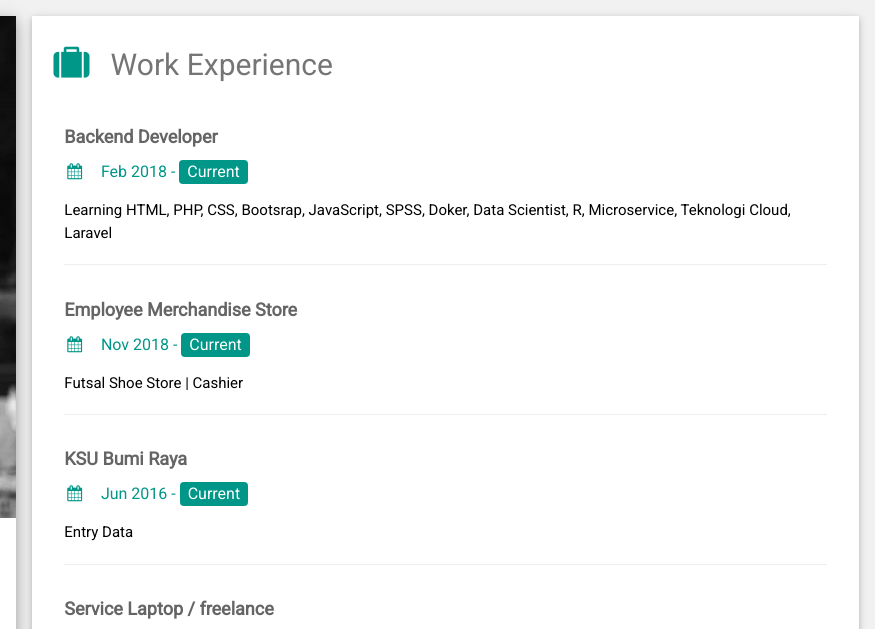
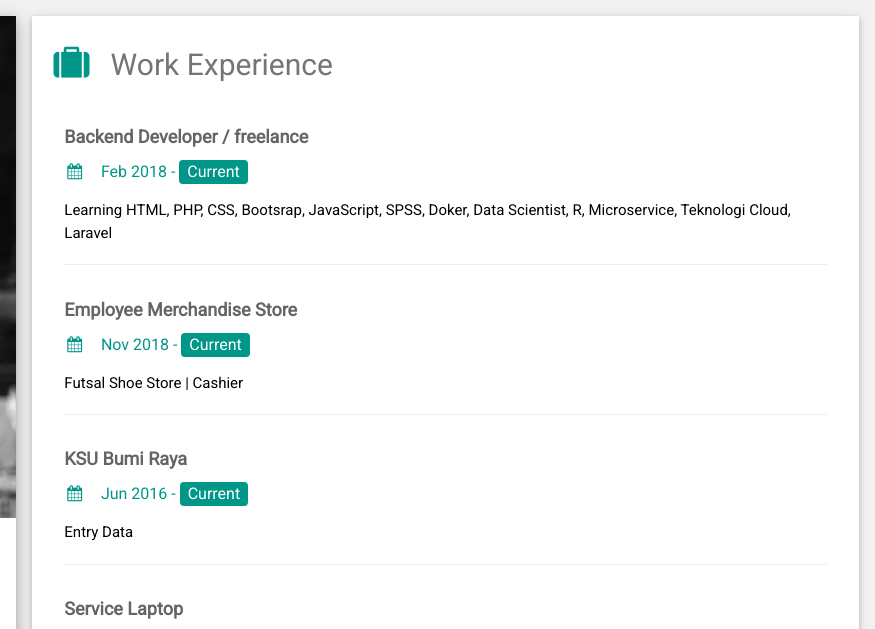
Before and after one commit to wisnu45/wisnu45.github.io, a plain HTML site: page index.html in a window 1280 px wide. Shown: the top 629 px of the page, 405-1280 px from the left. Drawn offline with nearby package versions, Linux system fonts and the light colour scheme.

Commit message:
Update index.html

```diff
--- a/index.html
+++ b/index.html
@@ -103,7 +103,7 @@
                 <div class="w3-container w3-card w3-white w3-margin-bottom">
                     <h2 class="w3-text-grey w3-padding-16"><i class="fa fa-suitcase fa-fw w3-margin-right w3-xxlarge w3-text-teal"></i>Work Experience</h2>
                     <div class="w3-container">
-                        <h5 class="w3-opacity"><b>Backend Developer </b></h5>
+                        <h5 class="w3-opacity"><b>Backend Developer / freelance</b></h5>
                         <h6 class="w3-text-teal"><i class="fa fa-calendar fa-fw w3-margin-right"></i>Feb 2018 - <span class="w3-tag w3-teal w3-round">Current</span></h6>
                         <p>Learning HTML, PHP, CSS, Bootsrap, JavaScript, SPSS, Doker, Data Scientist, R, Microservice, Teknologi Cloud, Laravel</p>
                         <hr>
@@ -121,7 +121,7 @@
                         <hr>
                     </div>
                     <div class="w3-container">
-                        <h5 class="w3-opacity"><b>Service Laptop / freelance</b></h5>
+                        <h5 class="w3-opacity"><b>Service Laptop</b></h5>
                         <h6 class="w3-text-teal"><i class="fa fa-calendar fa-fw w3-margin-right"></i>Jun 2015 - <span class="w3-tag w3-teal w3-round">Current</span></h6>
                         <p>Learning System Software Application </p>
                         <hr>
```
